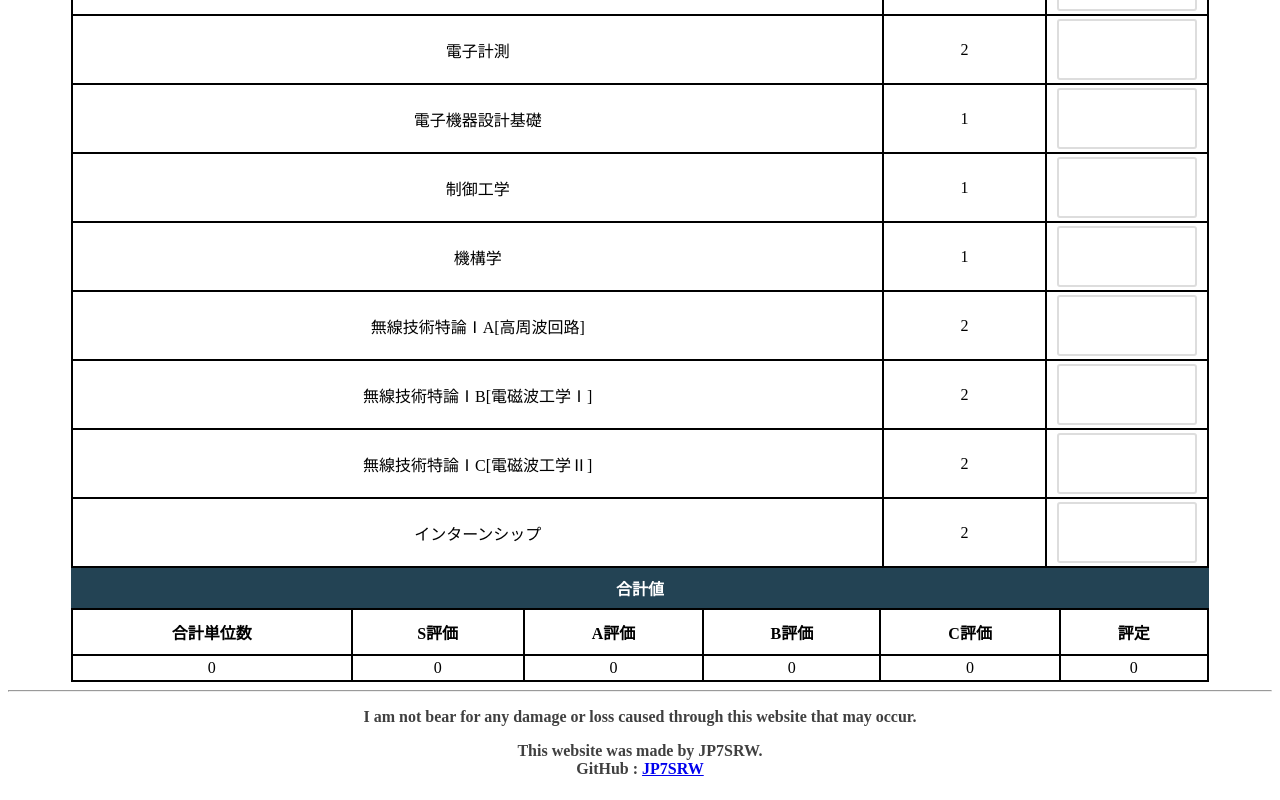
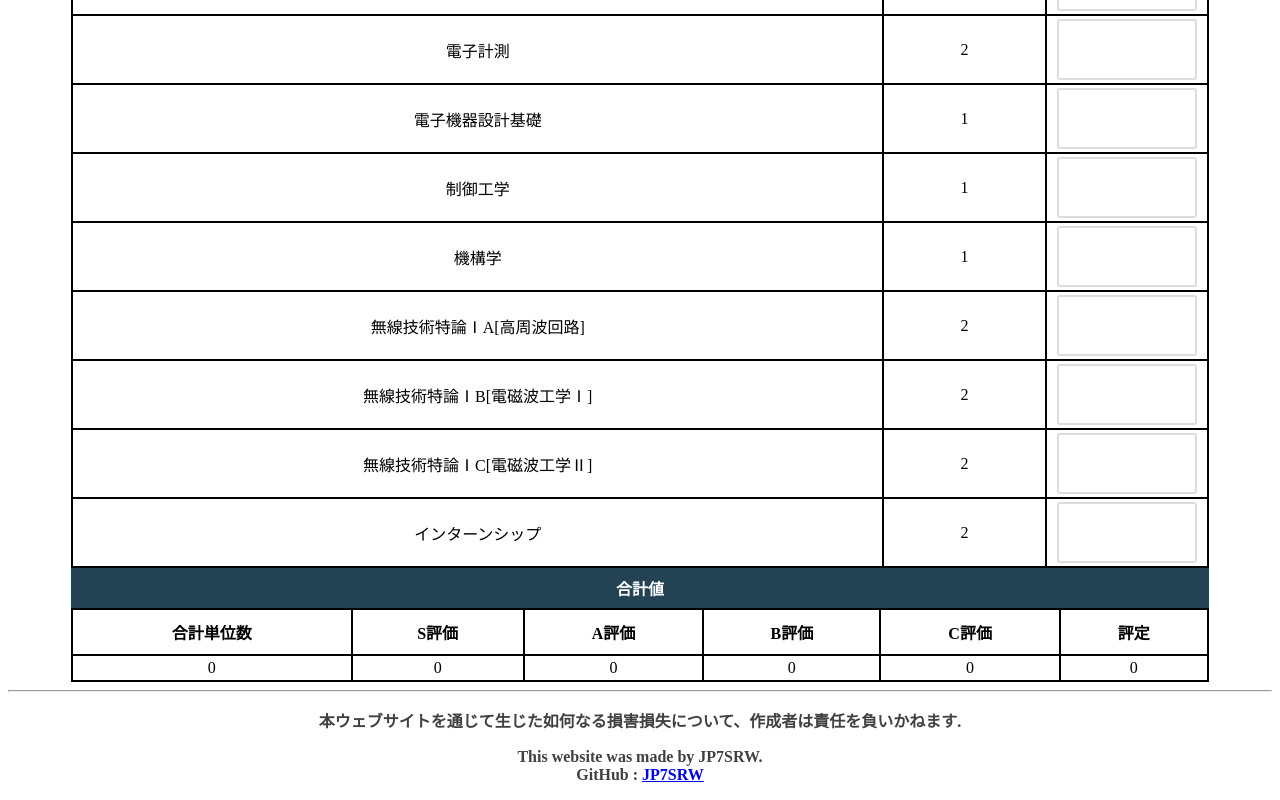
Before and after one commit to JP7SRW/nitsc-adv-pointcalc, a plain HTML site: page index.html in a window 1280 px wide. Shown: the part 3398-4198 px from the top of the page. Drawn offline with Linux system fonts and the light colour scheme.

Commit message:
スマホ版での文字サイズを変更

```diff
--- a/css/styles.css
+++ b/css/styles.css
@@ -11,6 +11,7 @@ header p {
   font-size: 16px;
   font-weight: bold;
   width: 100%;
+  text-size-adjust: 100%;
   text-align: center;
   margin: 0px;
   color: #404040;
@@ -20,6 +21,7 @@ footer p {
   font-size: 16px;
   font-weight: bold;
   width: 100%;
+  text-size-adjust: 100%;
   text-align: center;
   color: #404040;
 }
--- a/index.html
+++ b/index.html
@@ -203,8 +203,8 @@
     </div>
     <hr>
     <footer>
-      <!-- <p>本ウェブサイトを通じて生じた如何なる損害損失について、作成者は責任を負いかねます</p> -->
-      <p>I am not bear for any damage or loss caused through this website that may occur.</p>
+      <p>本ウェブサイトを通じて生じた如何なる損害損失について、作成者は責任を負いかねます.</p>
+      <!-- <p>I am not bear for any damage or loss caused through this website that may occur.</p> -->
       <p>This website was made by JP7SRW. <br> GitHub : <a href="https://github.com/JP7SRW" target="_blank">JP7SRW</a></p>
     </footer>
     <script rel="javascript" src="./js/main.js" type="text/javascript"></script>
```
